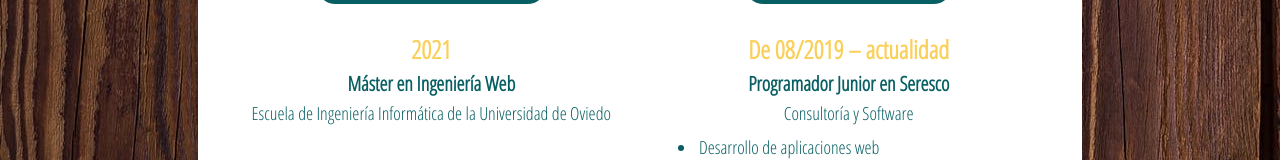
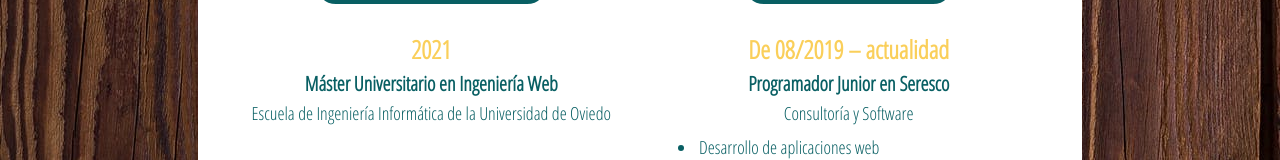
Before and after one commit to MonicaCueva/monicacueva.github.com, a plain HTML site: page index.html in a window 1280 px wide. Shown: the part 742-902 px from the top of the page. Drawn offline with nearby package versions, Linux system fonts and the light colour scheme.

Commit message:
Actualización

```diff
--- a/index.html
+++ b/index.html
@@ -38,7 +38,7 @@
 					<ul class="educacion">
 						<li>
 							<h3>2021</h3>
-							<h4>Máster en Ingeniería Web</h4>
+							<h4>Máster Universitario en Ingeniería Web</h4>
 							<p>Escuela de Ingeniería Informática de la Universidad de Oviedo<p>
 						</li>
 						<li>
```
